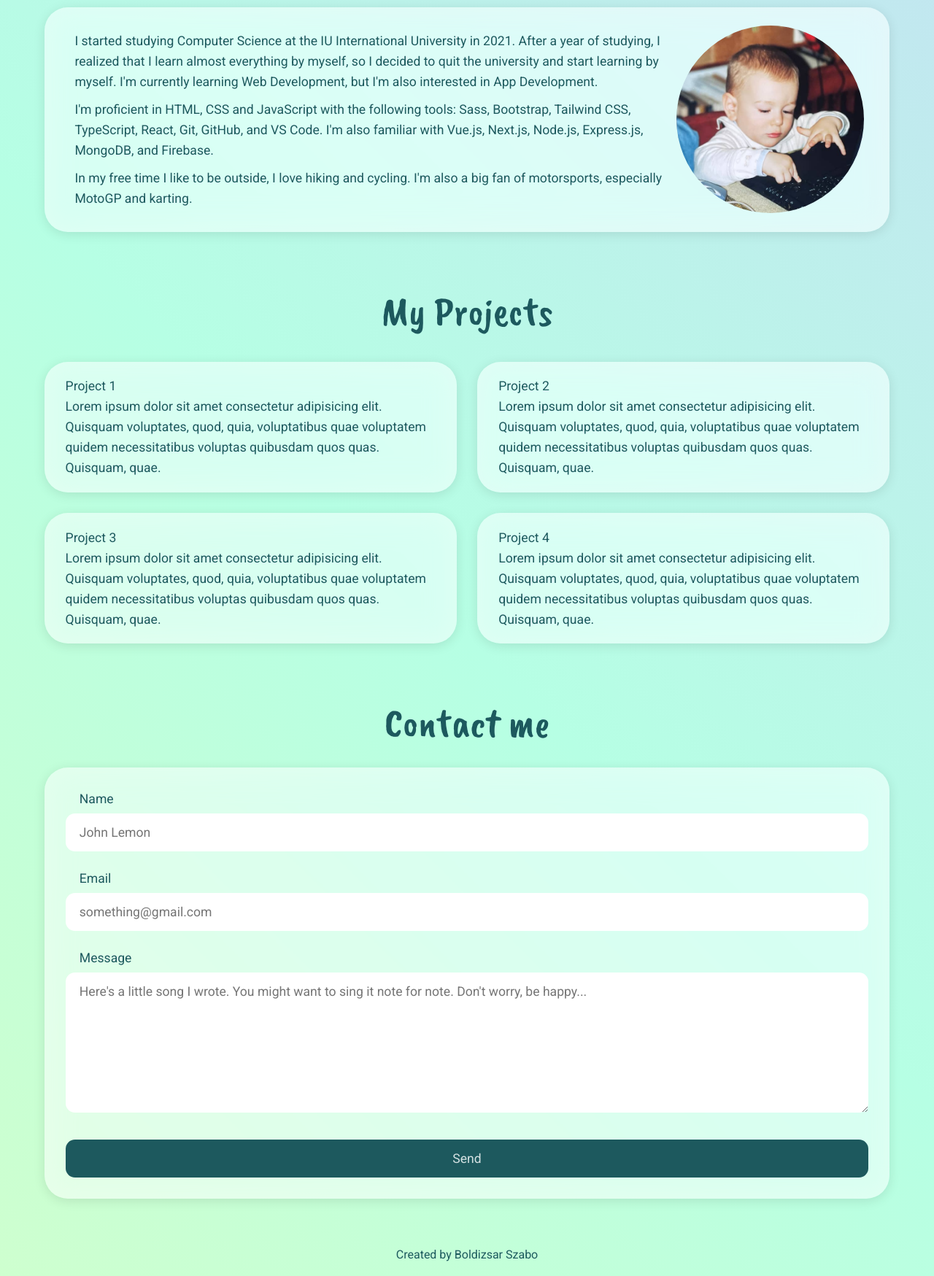
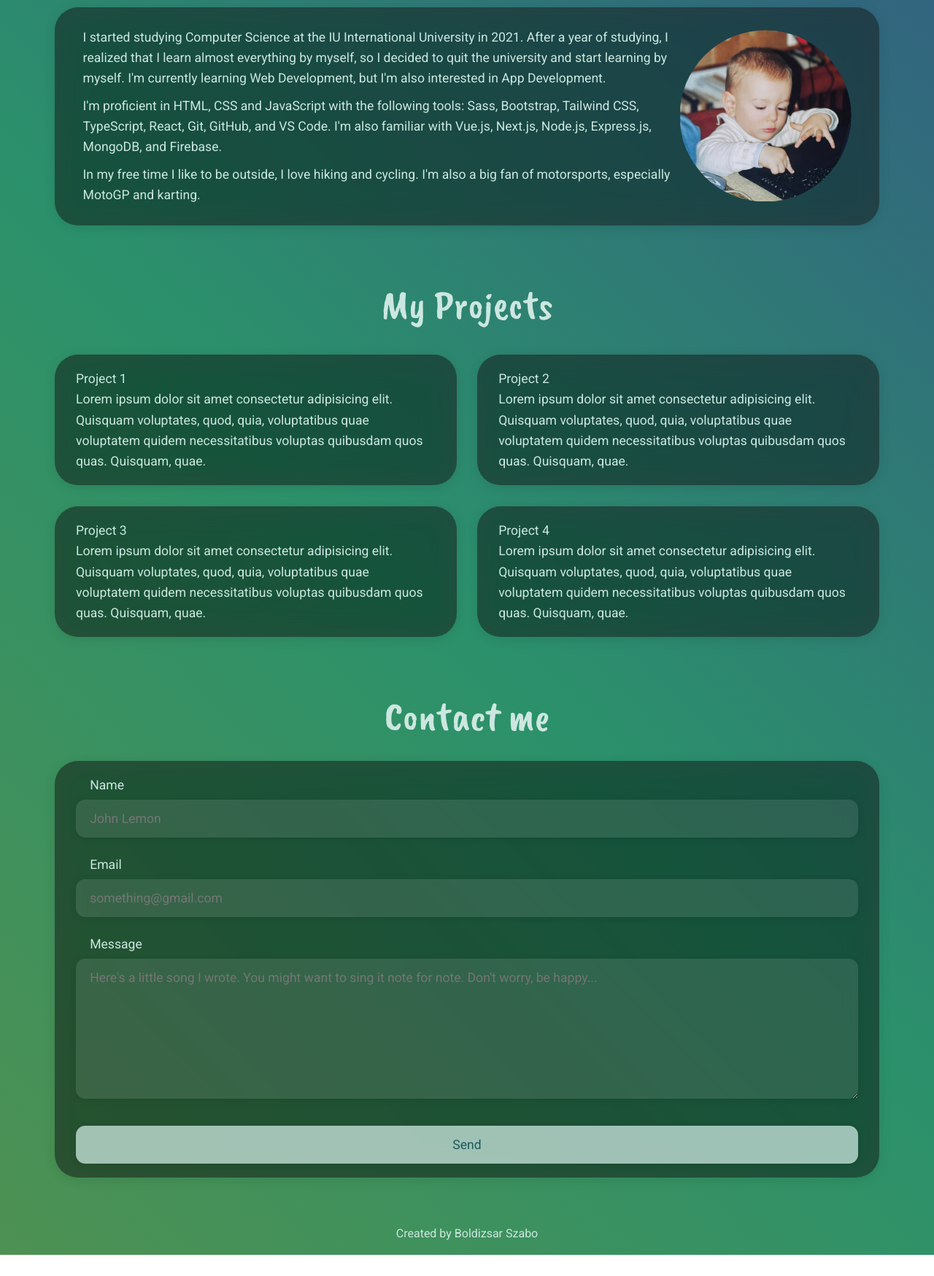
Before and after one commit to Szabold1/portfolio, a plain HTML site: page index.html in a window 1280 px wide. Shown: the part 515-2264 px from the top of the page at 73% size. After the commit the page ends 2235 px from the top, so only its background shows below. Drawn offline with nearby package versions, Linux system fonts and the dark colour scheme.

Commit message:
Add dark mode and minor improvements

```diff
--- a/scss/styles.scss
+++ b/scss/styles.scss
@@ -1,6 +1,7 @@
 $color-dark1: #1d595e;
-$color-light1: #d5e2e3;
+$color-light1: #cce7e0;
 $color-bg: #ffffff;
+$color-bg-dark: #222;
 
 $h1-size: clamp(3.2rem, 10vw, 6rem);
 $h2-size: clamp(2.2rem, 8vw, 3.5rem);
@@ -181,6 +182,8 @@ h2 {
     border-radius: 0.8rem;
     width: 100%;
     margin-top: 0.4rem;
+    background-color: rgba($color-bg, 0.8);
+    box-shadow: rgba(0, 0, 0, 0.1) 0 0.1rem 0.6rem;
   }
 
   .btn-contact {
@@ -226,6 +229,82 @@ footer {
 }
 
 /* **************************** */
+/********** DARK MODE **********/
+
+@media (prefers-color-scheme: dark) {
+  body {
+    color: $color-light1;
+  }
+
+  .background {
+    background: linear-gradient(45deg, #7c9131, #2b916b, #3b2999);
+    background-size: 200% 200%;
+  }
+
+  img {
+    filter: brightness(0.9);
+  }
+
+  header {
+    nav {
+      ul {
+        @include bg-blur($color-bg-dark);
+        li {
+          &:hover {
+            background-color: rgba($color-bg-dark, 0.4);
+          }
+        }
+      }
+    }
+  }
+
+  .about {
+    @include box($color-bg-dark);
+  }
+
+  .projects {
+    .project {
+      @include box($color-bg-dark);
+    }
+  }
+
+  .contact {
+    @include box($color-bg-dark);
+
+    input,
+    textarea {
+      background-color: rgba(255, 255, 255, 0.1);
+      color: $color-light1;
+    }
+
+    .btn-contact {
+      background-color: rgba($color-light1, 0.75);
+      color: $color-dark1;
+
+      &:hover {
+        background-color: $color-light1;
+        color: lighten($color-dark1, 10%);
+      }
+
+      &:active {
+        background-color: rgba($color-light1, 0.75);
+        color: $color-dark1;
+      }
+    }
+  }
+
+  footer {
+    a {
+      color: $color-light1;
+
+      &:hover {
+        color: lighten($color-light1, 15%);
+      }
+    }
+  }
+}
+
+/* **************************** */
 /********** RESPONSIVE **********/
 
 /* Screen over 480px */
@@ -243,6 +322,10 @@ footer {
 
 /* Screen over 600px */
 @media (min-width: 600px) {
+  .container {
+    padding: 0 2.2rem;
+  }
+
   .about {
     padding: 2rem 3.6rem;
   }
@@ -267,7 +350,7 @@ footer {
 /* Screen over 800px */
 @media (min-width: 800px) {
   .about {
-    padding: 1.6rem 2.6rem;
+    padding: 1.6rem 2.4rem;
     flex-direction: row;
   }
 
@@ -292,5 +375,16 @@ footer {
 @media (min-width: 1000px) {
   .about-image {
     width: 68%;
+
+    img {
+      padding: 0.4rem;
+    }
   }
 }
+
+/* Screen over 1300px */
+@media (min-width: 1300px) {
+  .container {
+    padding: 0;
+  }
+}
```
Also changed, not shown: css/styles.css, 1 other file.
